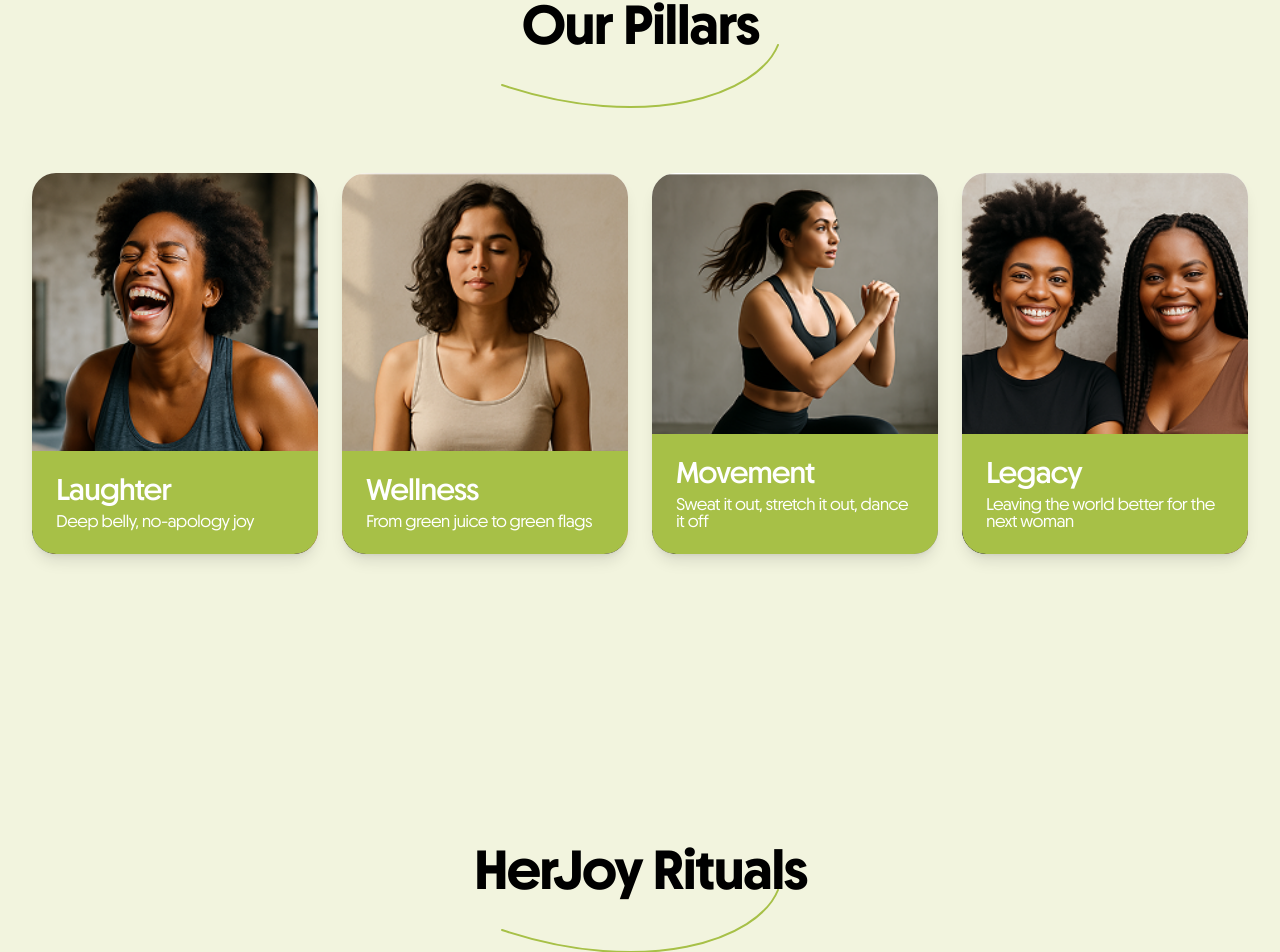
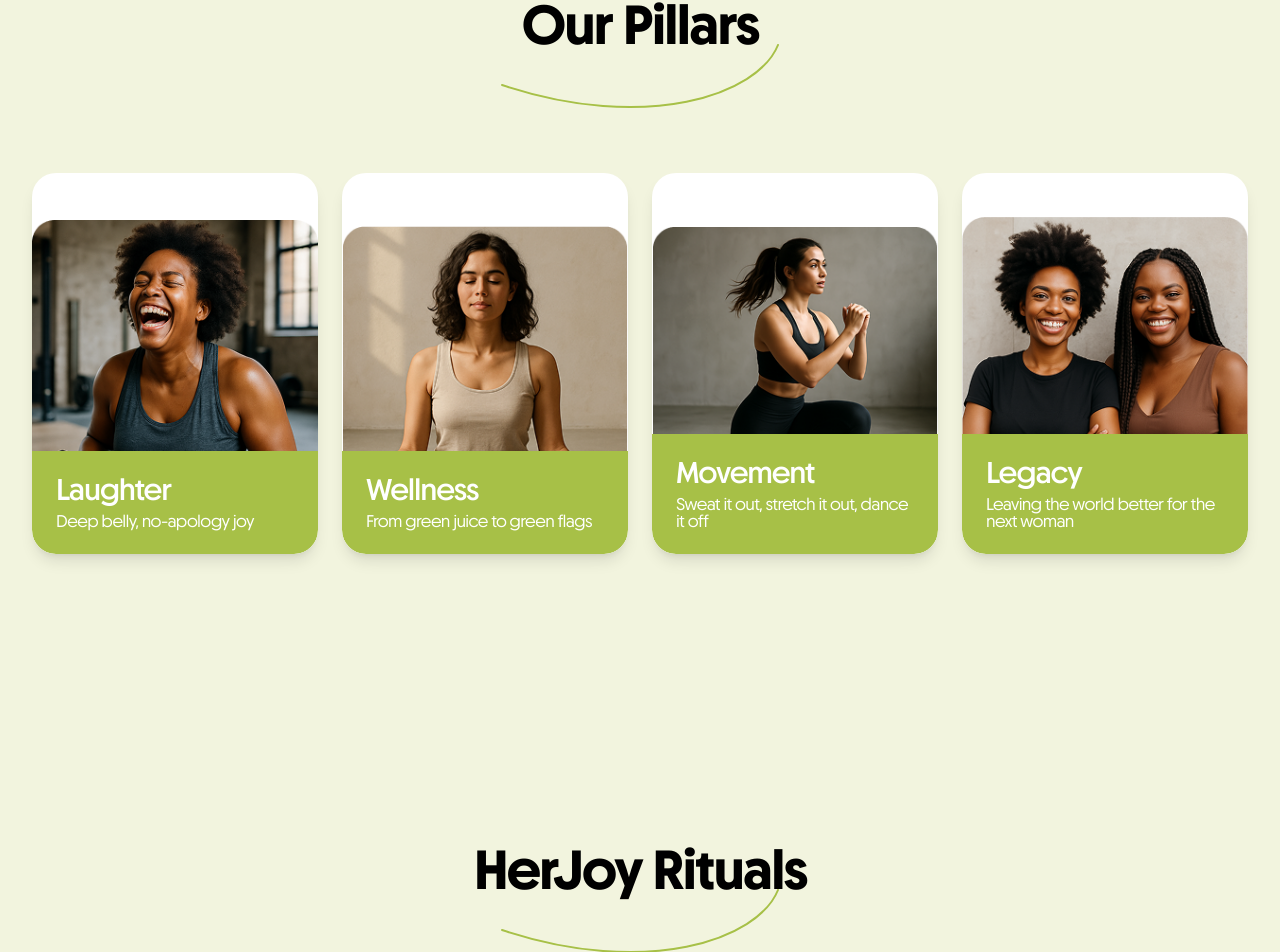
Before and after one commit to emmaagwu/herjoy, a Next.js app: page / in a window 1280 px wide. Shown: the part 2326-3278 px from the top of the page. Built offline with nearby package versions, Linux system fonts and the light colour scheme; a web font is replaced by a local one.

Commit message:
Update image classes in Pillar component for better scaling and containment

```diff
--- a/src/components/pillar.tsx
+++ b/src/components/pillar.tsx
@@ -130,7 +130,7 @@
                 <img
                   src={pillar.image || "/placeholder.svg"}
                   alt={pillar.title}
-                  className="w-full h-full object-cover transition-transform duration-700 ease-out group-hover:scale-110"
+                  className="w-full h-full object-contain transition-transform duration-700 ease-out group-hover:scale-110"
                 />
                 <div className="absolute bottom-0 left-0 right-0 bg-[#A7C047] p-6 rounded-b-3xl transition-all duration-500 ease-out group-hover:bg-[#8FA038]">
                   <h3 className="font-[Chopin] font-semibold text-[30px] leading-[30px] tracking-[-0.04em] text-white mb-2 transition-transform duration-300 group-hover:scale-105">
@@ -151,7 +151,7 @@
                   <img
                     src={pillar.image || "/placeholder.svg"}
                     alt={pillar.title}
-                    className="w-full h-full object-cover transition-transform duration-700 ease-out group-hover:scale-110"
+                    className="w-full h-auto object-cover transition-transform duration-700 ease-out group-hover:scale-110"
                   />
                 </div>
                 <h3 className="font-[Chopin] font-semibold text-[24px] leading-[27px] tracking-[-0.04em] text-white mb-2 transition-transform duration-300 group-hover:scale-105">
```
